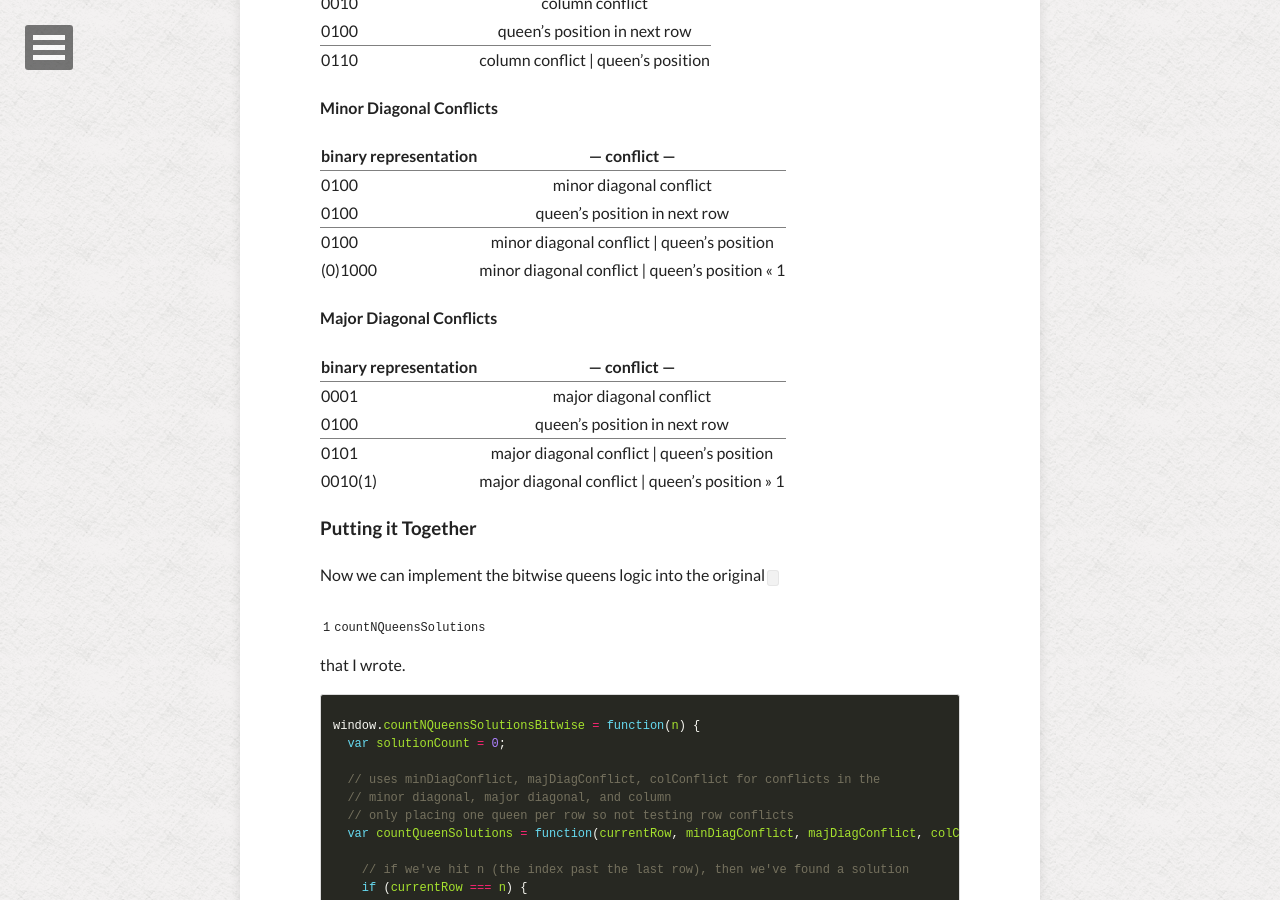
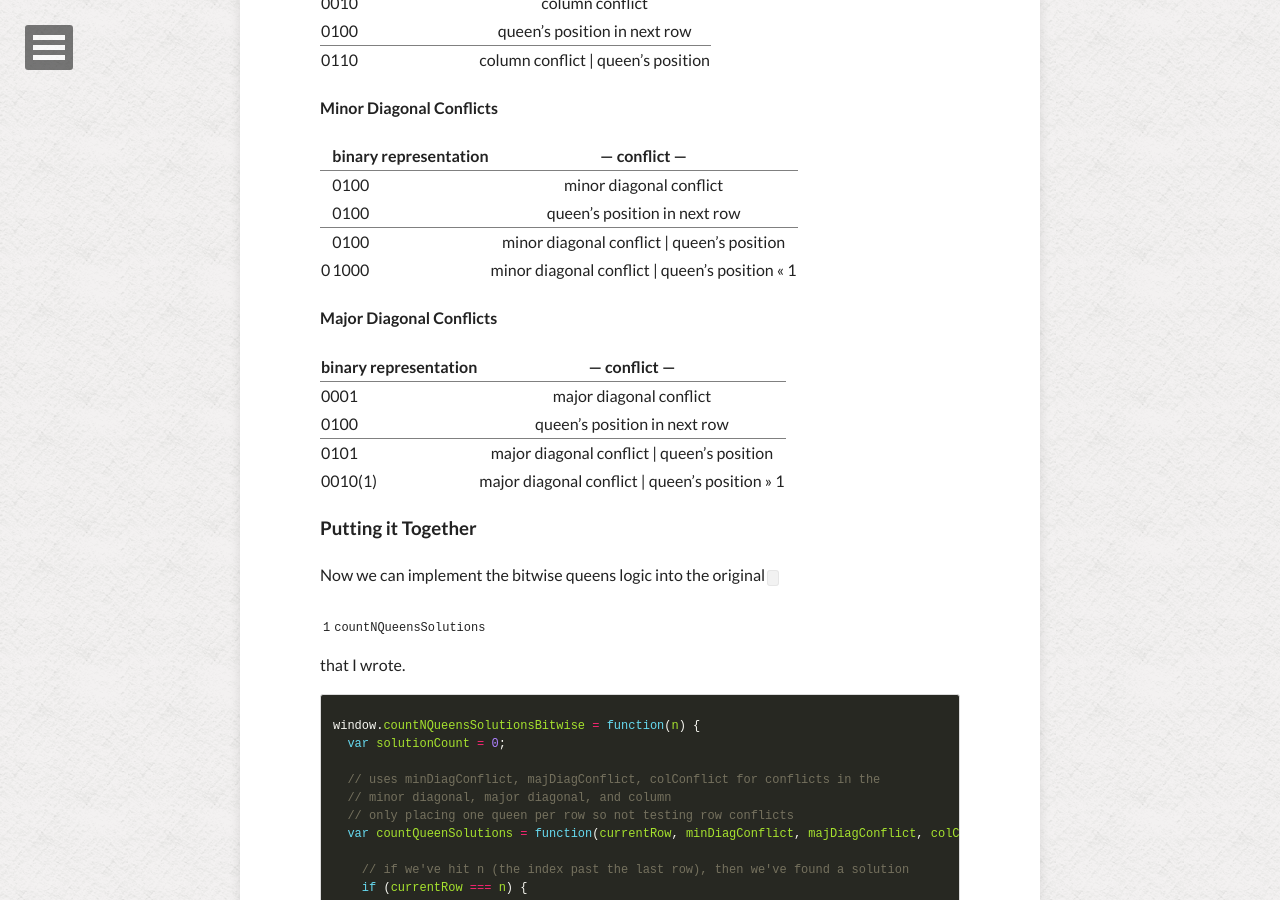
Before and after one commit to jgpettibone/jgpettibone.github.io, a Jekyll site: the page built from _posts/2014-05-08-bitwise-n-queens.md, in a window 1280 px wide and 900 px high, scrolled down 4119 px. Built offline with Jekyll 4.4.1, drawn with Linux system fonts in a browser that asks for light colours; nearby versions of some CDN libraries; comment, search, counter and statistics services are not loaded.

Commit message:
Trying new format

```diff
--- a/_posts/2014-05-08-bitwise-n-queens.md
+++ b/_posts/2014-05-08-bitwise-n-queens.md
@@ -130,13 +130,13 @@ We can build on this information in order to find the conflicts in the next row.
 
 #### Minor Diagonal Conflicts
 
-|   binary representation |---  conflict  ---|
-|:-------------|:----------------:|
-|    0100      | minor diagonal conflict |
-|    0100      | queen's position in next row |
-|              |:--------------------------------:|
-|    0100      | minor diagonal conflict \| queen's position |
-|   (0)1000      | minor diagonal conflict \| queen's position << 1 |
+| |  binary representation |---  conflict  ---|
+|:-|------------|:----------------:|
+| |   0100      | minor diagonal conflict |
+| |   0100      | queen's position in next row |
+| |             |:--------------------------------:|
+| |   0100      | minor diagonal conflict \| queen's position |
+|0|  1000      | minor diagonal conflict \| queen's position << 1 |
 {: rules="groups"}
 
 #### Major Diagonal Conflicts
```
